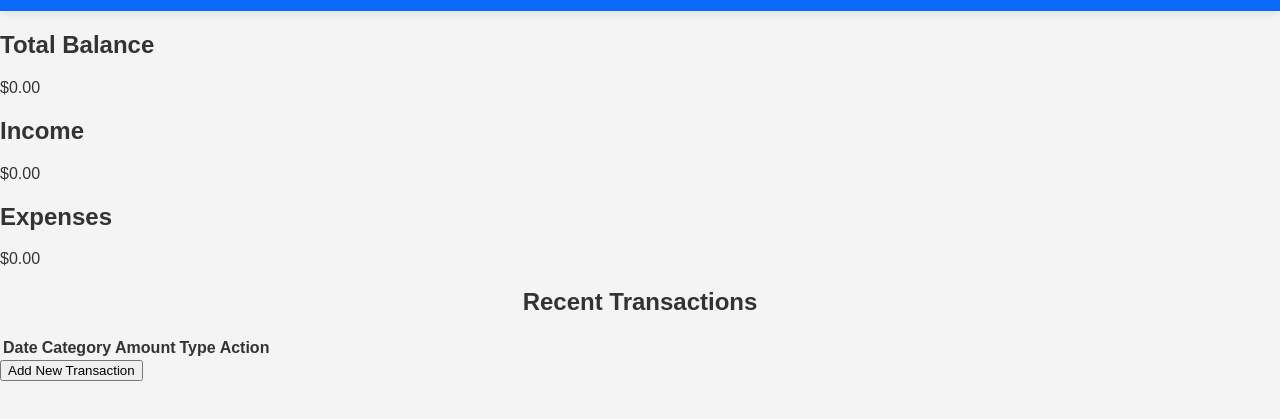
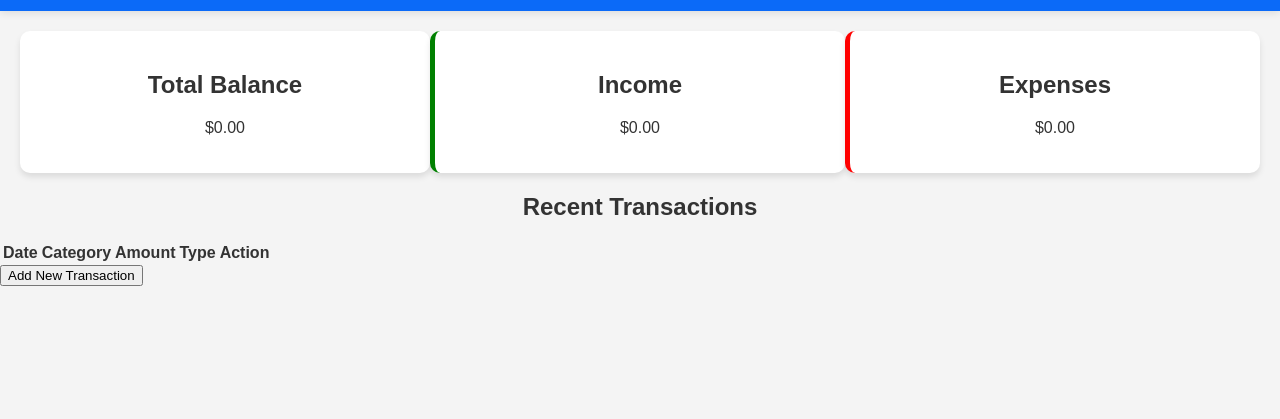
Before and after one commit to muhindinewton/Phase-1-Smart-Budget-Tracker-Project, a plain HTML site: page index.html in a window 1280 px wide. Shown: the part 49-468 px from the top of the page. Drawn offline with Linux system fonts and the light colour scheme.

Commit message:
Adds style to dashboard section

```diff
--- a/styles.css
+++ b/styles.css
@@ -59,3 +59,27 @@ nav a:hover {
 nav a.active {
     background-color: rgba(255, 255, 255, 0.2);
 }
+
+/* Dashboard Section */
+.summary {
+    display: flex;
+    justify-content: space-around;
+    margin: 20px;
+}
+
+.card {
+    background: white;
+    padding: 20px;
+    border-radius: 10px;
+    box-shadow: 0px 4px 6px rgba(0, 0, 0, 0.1);
+    text-align: center;
+    width: 30%;
+}
+
+.income {
+    border-left: 5px solid green;
+}
+
+.expense {
+    border-left: 5px solid red;
+}
```
